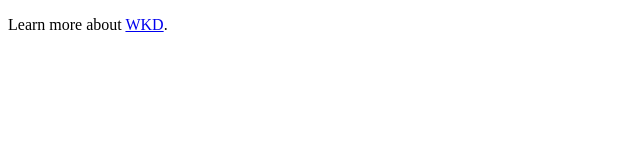
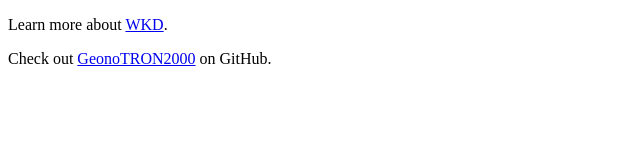
Before and after one commit to GeonoTRON2000/openpgpkey.thegt.org, a plain HTML site: page index.html in a window 1280 px wide. Shown: the whole page, without its empty margins (0-640 px from the left). Drawn offline with Linux system fonts and the light colour scheme.

Commit message:
I think I need to add a commit for GitHub Pages to publish

```diff
--- a/index.html
+++ b/index.html
@@ -6,5 +6,6 @@
   </head>
   <body>
     <p>Learn more about <a href="https://wiki.gnupg.org/WKD">WKD</a>.</p>
+    <p>Check out <a href="https://github.com/GeonoTRON2000">GeonoTRON2000</a> on GitHub.</p>
   </body>
 </html>
```
